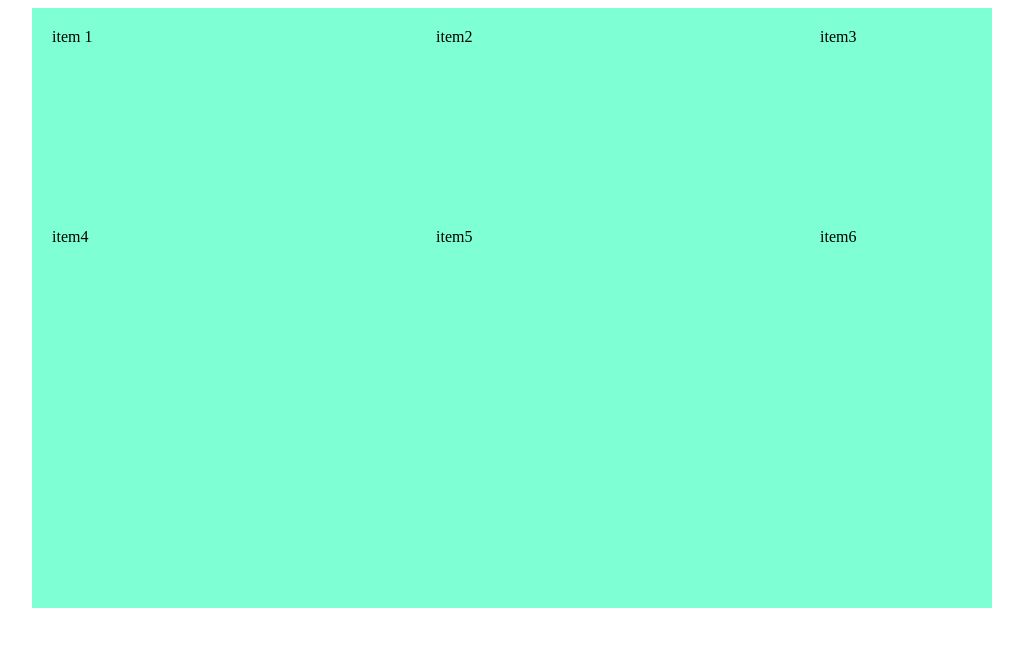
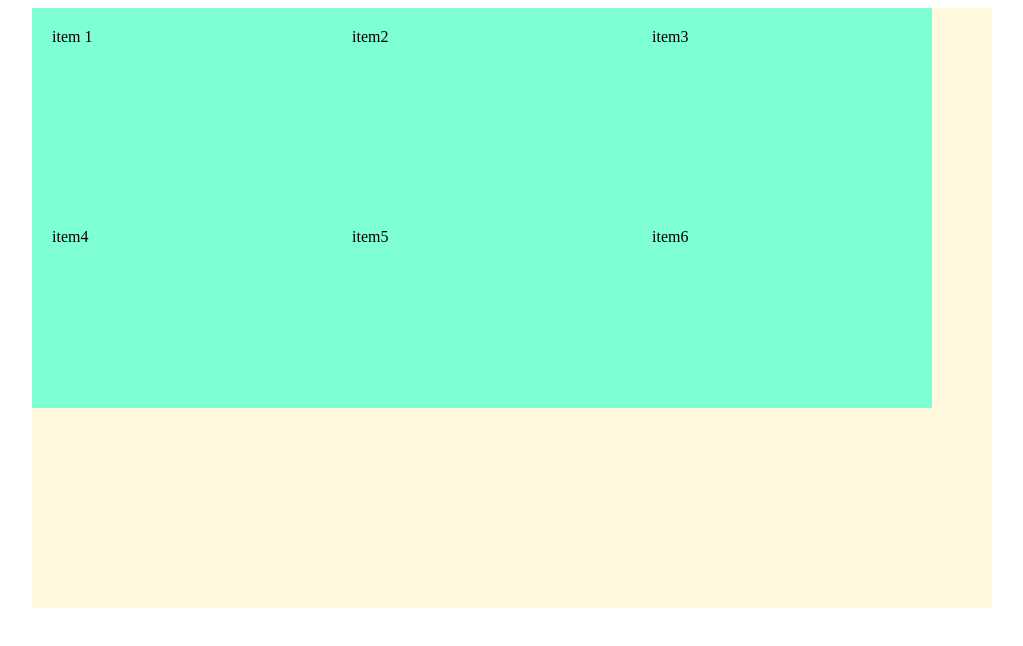
Before and after one commit to To-Ko5/grid-layouts, a website: page index.html in a window 1280 px wide. Shown: the whole page, without its empty margins (128-1151 px from the left). Drawn offline with nearby package versions, Linux system fonts and the light colour scheme; files that its build step writes are made by us from their sources.

Commit message:
repeat minmax

```diff
--- a/src/scss/style.scss
+++ b/src/scss/style.scss
@@ -11,16 +11,33 @@
 // }
 
 // FR unit
+// .grid {
+//   background-color: cornsilk;
+//   height: 600px;
+//   display: grid;
+//   grid-template-rows: 1fr 2fr;
+//   grid-template-columns: 1fr 1fr 0.5fr;
+
+//   /*
+//    total space = 100%
+//    1fr = 1/3
+//   */
+// }
+
+// repeat minmax
 .grid {
   background-color: cornsilk;
   height: 600px;
   display: grid;
-  grid-template-rows: 1fr 2fr;
-  grid-template-columns: 1fr 1fr 0.5fr;
+  grid-template-rows: repeat(3, 1fr);
+  // grid-template-columns: 100px repeat(3, 1fr) 100px;
+  // grid-template-columns: repeat(2, 1fr 200px);
+  // grid-template-columns: 100px minmax(100px, 300px);
+  grid-template-columns: repeat(3, minmax(100px, 300px));
 
   /*
-   total space = 100%
-   1fr = 1/3
+   repeat(num of cols, size)
+   minmax(minValue, maxValue)
   */
 }
 
```
